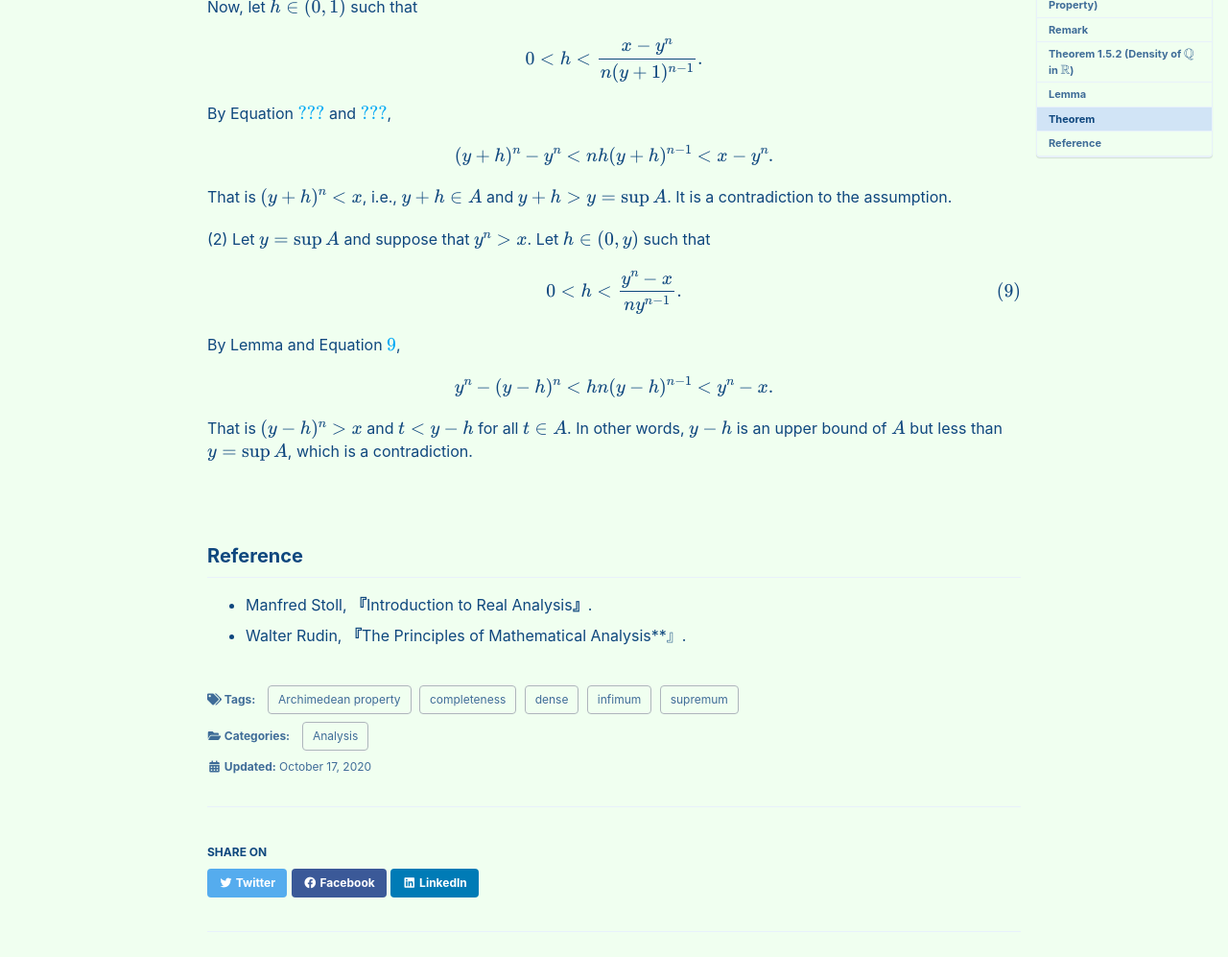
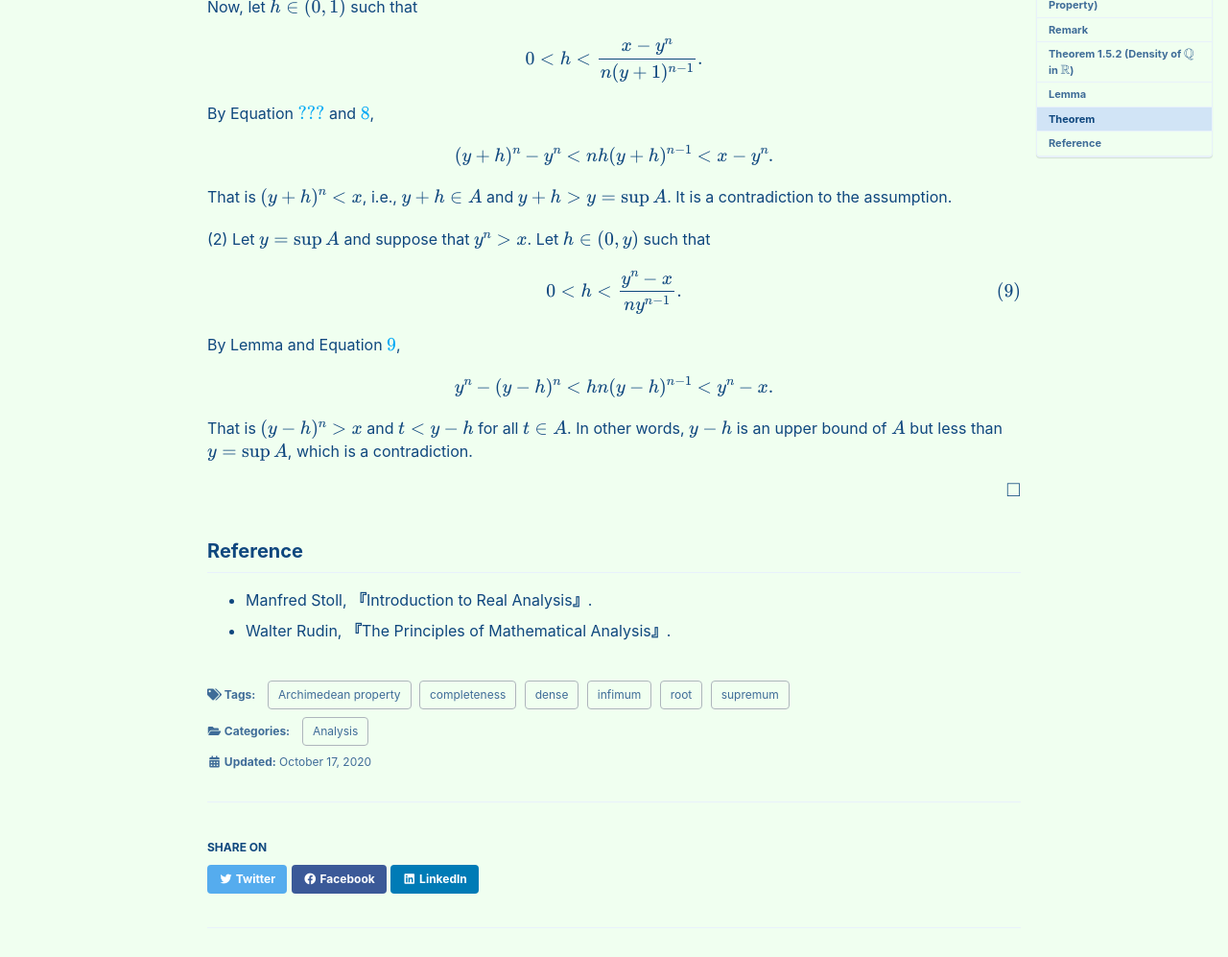
Before and after one commit to seanie12/blog, a Jekyll site: the page built from _posts/2020-10-17-least-upper-bound-property.md, in a window 1280 px wide and 1400 px high, scrolled down 5064 px. Shown: the part 375-1372 px from the top of the window at 96% size. Built offline with Jekyll 4.4.1, drawn with Linux system fonts in a browser that asks for light colours; cached includes are drawn as plain includes; formulas are drawn with MathJax 3; some of the changed text lies outside the part shown.

Commit message:
Update 2020-10-17-least-upper-bound-property.md

```diff
--- a/_posts/2020-10-17-least-upper-bound-property.md
+++ b/_posts/2020-10-17-least-upper-bound-property.md
@@ -11,6 +11,7 @@ tags:
   - completeness
   - Archimedean property
   - dense
+  - root
 
 
 
@@ -279,8 +280,8 @@ Instead, we find $h>0$ such that $h^nn(y+h)^{n-1}<y-x^n$. Moreover, if $0<h<1$,
 $$
 \begin{align}
 0<h < \frac{x-y^n}{n(y+1)^{n-1}} < \frac{x-y^n}{n(y+h)^{n-1}}.
+\label{eq:8}
 \end{align}
-\label{eq:8}
 $$
 
 By the density of $\mathbb{Q}$, we can find such $h$.
@@ -324,6 +325,7 @@ $$
 That is $(y-h)^n >x$ and $t<y-h$ for all $t\in A$. In other words, $y-h$ is an upper bound of $A$ but less than $y=\sup A$, which is a contradiction.
 
 $$\tag*{$\square$}$$
+
 ## Reference
 - Manfred Stoll,  **『**Introduction to Real Analysis**』**.
-- Walter Rudin, **『**The Principles of Mathematical Analysis**』.
+- Walter Rudin, **『**The Principles of Mathematical Analysis**』**.
```
